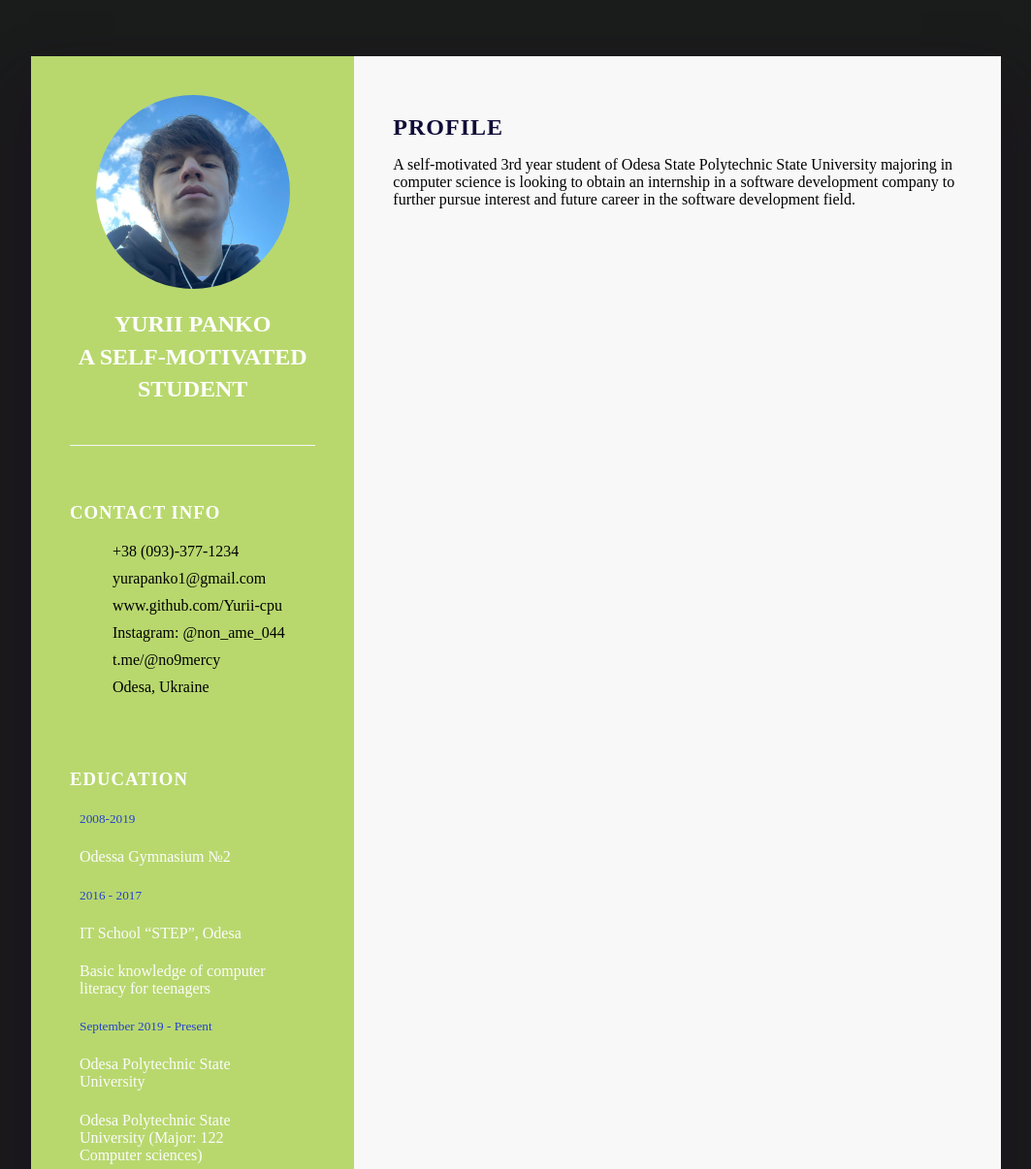
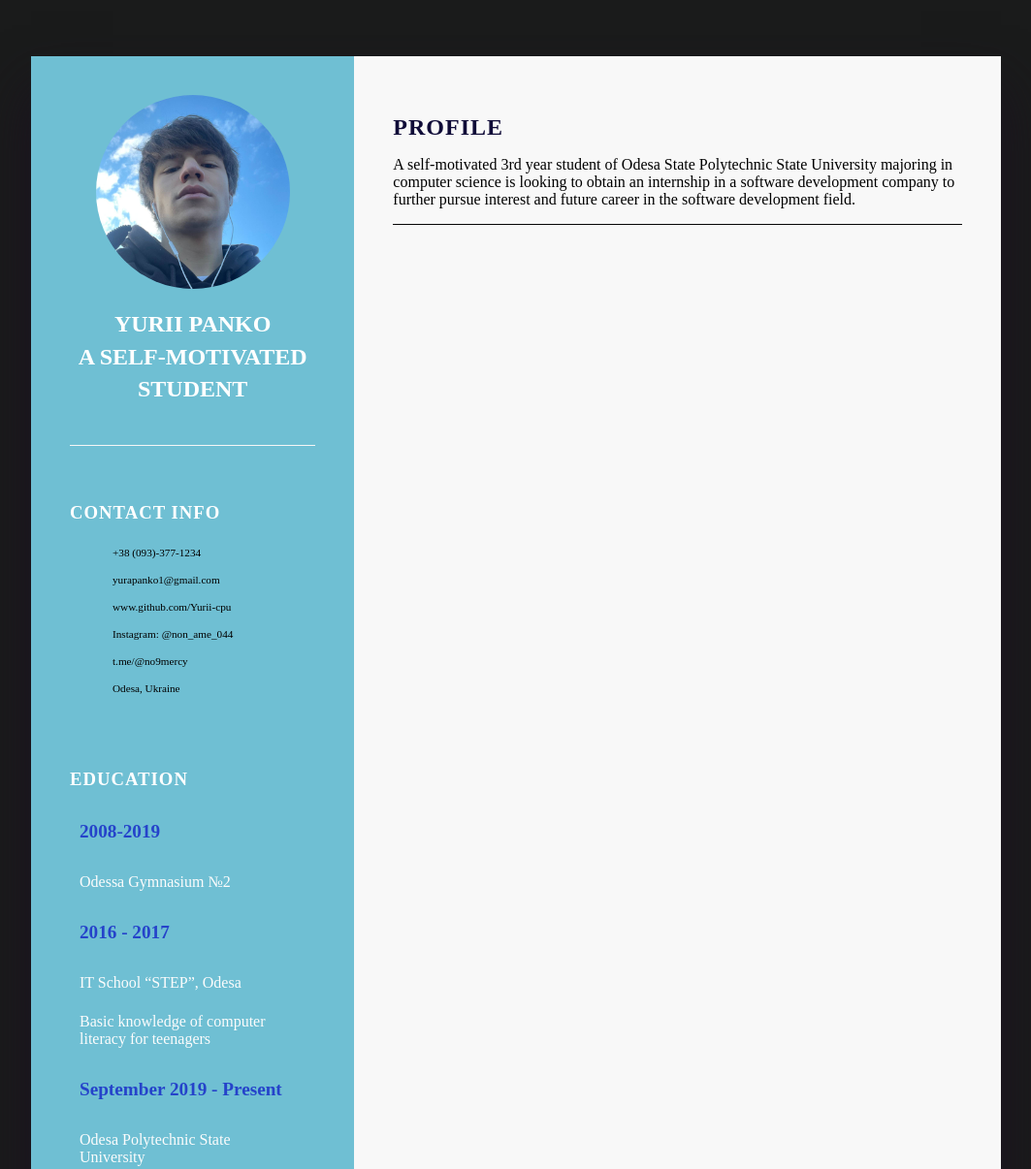
Before and after one commit to Yurii-cpu/Yurii-CV-template, a plain HTML site: page index.html in a window 1280 px wide. Shown: the top 1206 px of the page at 97% size, without its empty margins (108-1171 px from the left). Drawn offline with Linux system fonts and the light colour scheme.

Commit message:
Update style.css

```diff
--- a/css/style.css
+++ b/css/style.css
@@ -1,3 +1,4 @@
+
 body
 {
   background: rgb(26, 27, 27);
@@ -5,6 +6,7 @@ body
   justify-content: center;
   align-items: center;
   min-height: 100vh;
+  font-family: 'Poppins';
 }
 .container
 {
@@ -12,7 +14,7 @@ body
   width: 100%;
   max-width: 1000px;
   min-height: 1000px;
-  background: rgb(205, 245, 193);
+  background: rgb(66, 68, 68);
   margin: 50px;
   display: grid;
   grid-template-columns: 1fr 2fr;
@@ -21,7 +23,7 @@ body
 .container .left_Side
 {
  position: relative;
- background: #b8d86e;
+ background: #6fbfd3;
  padding: 40px;
 }
 .profileText
@@ -83,6 +85,7 @@ body
     list-style: none;
     margin: 10px 0;
     cursor: pointer;
+    font-size: 100%;
 }
 .contactInfo ul li .icon
 {
@@ -91,6 +94,13 @@ body
     font-size: 18px;
     color:rgb(86, 105, 189);
 }
+.contactInfo ul li .text
+{
+    font-size: 70%;
+    list-style: none;
+    display: inline-block;
+    position: relative;
+}
 .contactInfo .education li
 {
     margin-bottom: 15px;
@@ -98,7 +108,8 @@ body
 .contactInfo.education h5
 {
     color: rgb(37, 67, 202);
-    font-weight: 500;
+    font-weight: 900;
+    font-size: larger;
 }
 .contactInfo.education h4
 {
@@ -137,6 +148,7 @@ body
 .about
 {
 margin-bottom: 50px;
+border-bottom: 1px solid rgb(7, 6, 6);
 }
 .about:last-child
 {
```
